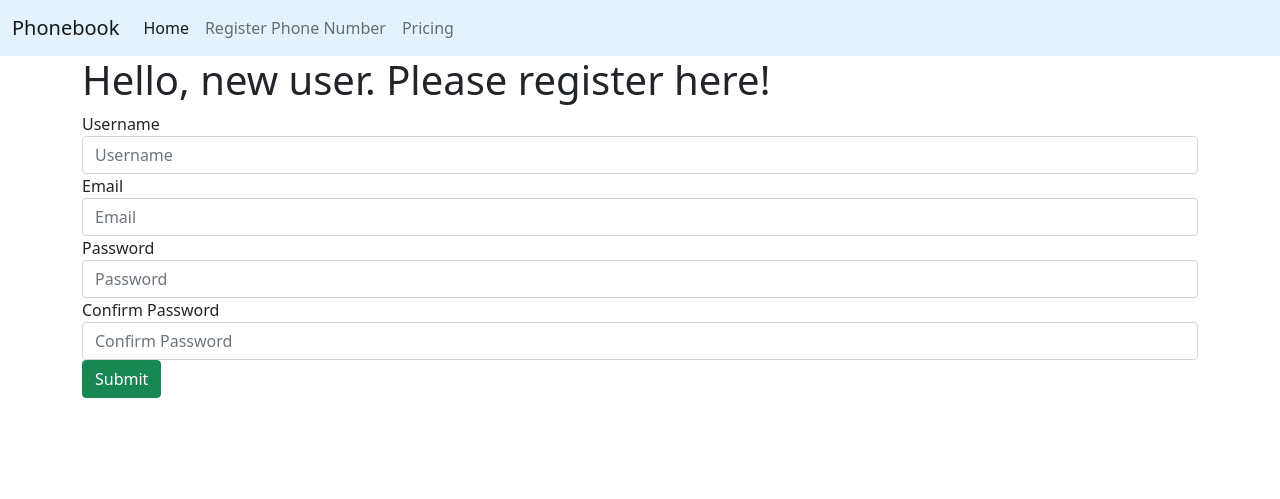
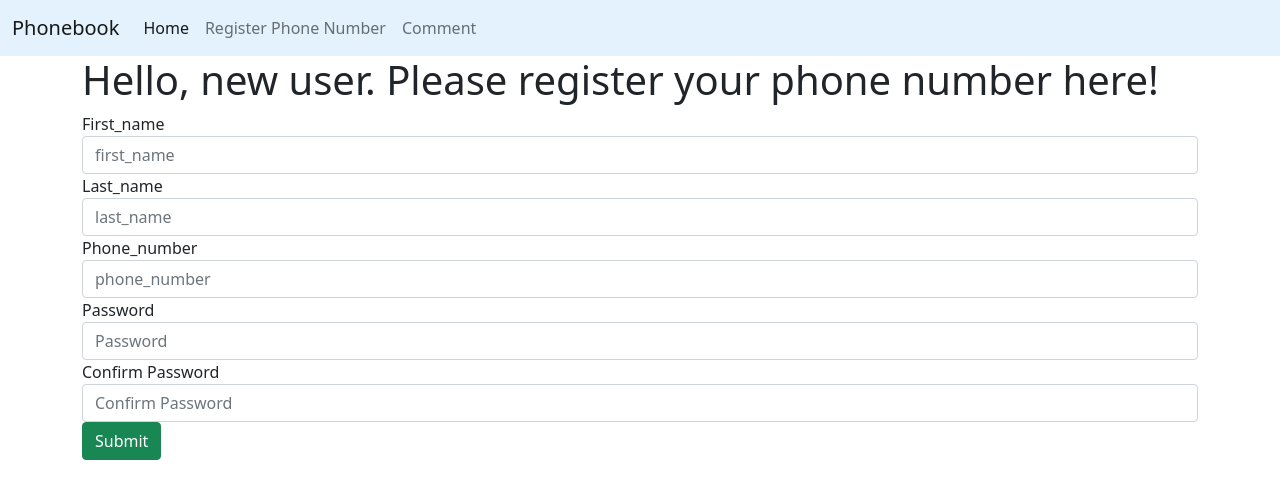
Before and after one commit to MaikoChang/flask_phonebook, a Flask app: page /register_phone_number in a window 1280 px wide. Shown: the top 499 px of the page. Run offline with Flask 2, Linux system fonts and the light colour scheme; some libraries are stand-ins or nearby versions.

Commit message:
second commit

```diff
--- a/app/forms.py
+++ b/app/forms.py
@@ -1,11 +1,12 @@
 from flask_wtf import FlaskForm
 from wtforms import StringField, PasswordField, SubmitField, TextAreaField
-from wtforms.validators import DataRequired, EqualTo, Email
+from wtforms.validators import DataRequired, EqualTo
 
 
 class UserInfoForm(FlaskForm):
-    username = StringField('Username', validators=[DataRequired()])
-    email = StringField('Email', validators=[DataRequired(), Email()])
+    first_name = StringField('First_name', validators=[DataRequired()])
+    last_name = StringField('Last_name', validators=[DataRequired()])
+    phone_number = StringField('Phone_number', validators=[DataRequired()])
     password = PasswordField('Password', validators=[DataRequired()])
     confirm_pass = PasswordField('Confirm Password', validators=[DataRequired(), EqualTo('password')])
     submit = SubmitField()
--- a/app/routes.py
+++ b/app/routes.py
@@ -15,20 +15,21 @@ def register_phone_number():
     title = "Austin Phonebook | REGISTER"
     form = UserInfoForm()
     if request.method == 'POST' and form.validate():
-        username = form.username.data
-        email = form.email.data
+        first_name = form.first_name.data
+        last_name = form.last_name.data
+        phone_number = form.phone_number.data
         password = form.password.data
-        print(username, email, password)
+        print(first_name, last_name, phone, password)
     return render_template('register_phone_number.html' , title=title, form=form)
 
 
 
-@app.route('/createpost', methods=['GET', 'POST'])
-def createpost():
-    title = "Kekambas Blog | CREATE POST"
+@app.route('/post_comment', methods=['GET', 'POST'])
+def post_comment():
+    title = "Austin Phonebook | COMMENT"
     post = PostForm()
     if request.method == 'POST' and post.validate():
         post_title = post.title.data
         content = post.content.data
         print(post_title, content)
-    return render_template('create_post.html', post=post, title=title)
+    return render_template('post_comment.html', post=post, title=title)
--- a/app/static/css/main.css
+++ b/app/static/css/main.css
@@ -1,14 +1,14 @@
 .banner{
     height:95vh;
-    background-image: url(https://images.all-free-download.com/images/graphicthumb/beautiful_scenery_04_hd_pictures_166258.jpg);
+    background-image: url(https://media.nomadicmatt.com/2020/austinthings1.jpg);
     background-size: cover;
 }
 
 .header-text{
     display: flex;
     justify-content: center;
-    padding-top: 20%;
-    left: 20rem;
-    top: 10rem;
-    color: white;
+    padding-top: 10%;
+    left: 10rem;
+    top: 5rem;
+    color: blue;
 }
--- a/app/templates/index.html
+++ b/app/templates/index.html
@@ -7,7 +7,4 @@
 
     </div>
 
-    <h4>Hello, {{ customer_name }}</h4>
-    <h6>Username: {{ customer_username }}</h6>
-
 {% endblock content %}
--- a/app/templates/nav.html
+++ b/app/templates/nav.html
@@ -1,11 +1,11 @@
 <nav class="navbar navbar-expand-lg navbar-light" style="background-color: #e3f2fd;">
     <div class="container-fluid">
-      <a class="navbar-brand" href="#">Phonebook</a>
+      <a class="navbar-brand" href="{{ url_for('hello_world') }}">Phonebook</a>
       <div class="collapse navbar-collapse" id="navbarNavAltMarkup">
         <div class="navbar-nav">
-          <a class="nav-link active" aria-current="page" href="#">Home</a>
-          <a class="nav-link" href="#">Register Phone Number</a>
-          <a class="nav-link" href="#">Pricing</a>
+          <a class="nav-link active" aria-current="page" href="{{ url_for('hello_world') }}">Home</a>
+          <a class="nav-link" href="{{ url_for('register_phone_number') }}">Register Phone Number</a>
+          <a class="nav-link" href="{{ url_for('post_comment') }}">Comment</a>
         </div>
       </div>
     </div>
--- a/app/templates/register_phone_number.html
+++ b/app/templates/register_phone_number.html
@@ -1,18 +1,22 @@
 {% extends 'base.html' %}
 
 {% block content %}
-<h1>Hello, new user. Please register here!</h1>
+<h1>Hello, new user. Please register your phone number here!</h1>
 
 <form action="" method="POST">
     {{ form.hidden_tag() }}
     <div class="form-group">
         <fieldset>
-            {{ form.username.label }}
-            {{ form.username(class="form-control", placeholder="Username") }}
+            {{ form.first_name.label }}
+            {{ form.first_name(class="form-control", placeholder="first_name") }}
         </fieldset>
         <fieldset>
-            {{ form.email.label }}
-            {{ form.email(class="form-control", placeholder="Email") }}
+            {{ form.last_name.label }}
+            {{ form.last_name(class="form-control", placeholder="last_name") }}
+        </fieldset>
+        <fieldset>
+            {{ form.phone_number.label }}
+            {{ form.phone_number(class="form-control", placeholder="phone_number") }}
         </fieldset>
         <fieldset>
             {{ form.password.label }}
```
Also changed, not shown: app/models.py (+7 -5 lines), app/templates/post_comment.html (added, +21 -0 lines), migrations/versions/42e21e318b97_initial_migration.py (added, +43 -0 lines), app.db.
